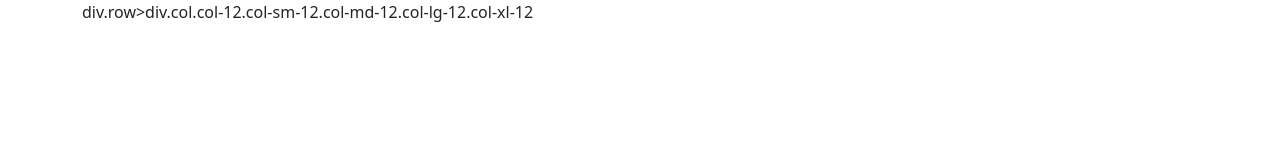
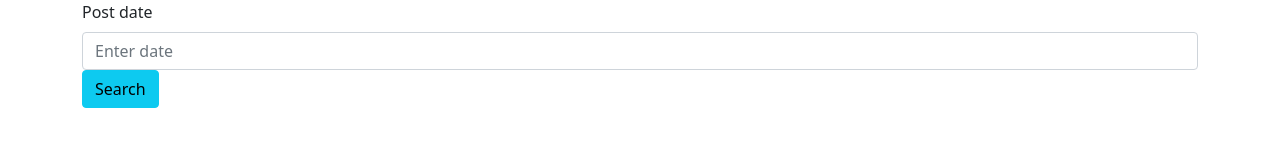
Before and after one commit to liji356/UserWeb, a plain HTML site: page Serach.html in a window 1280 px wide. Drawn offline with nearby package versions, Linux system fonts and the light colour scheme.

Commit message:
searchcompleted

```diff
--- a/Serach.html
+++ b/Serach.html
@@ -12,7 +12,15 @@
 <div class="container">
     <div class="row">
         <div class="col col-12 col-sm-12 col-md-12 col-lg-12 col-xl-12 col-xxl-12">
-            div.row>div.col.col-12.col-sm-12.col-md-12.col-lg-12.col-xl-12
+            <div class="row">
+                <div class="col col-12 col-sm-12 col-md-12 col-lg-12 col-xl-12 col-xxl-12">
+                    <label for="" class="form-label">Post date</label>
+                    <input placeholder="Enter date" class="form-control">
+                </div>
+                <div class="col col-12 col-sm-6 col-md-6 col-lg-6 col-xl-6 col-xxl-6">
+                    <button class="btn btn-info">Search</button>
+                </div>
+            </div>
         </div>
     </div>
 </div>
```
